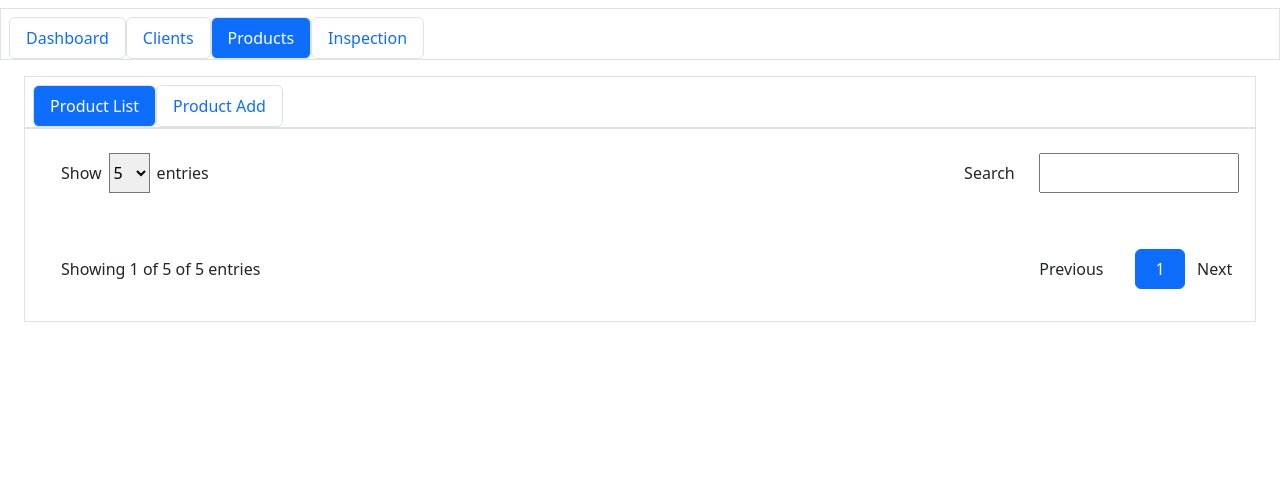
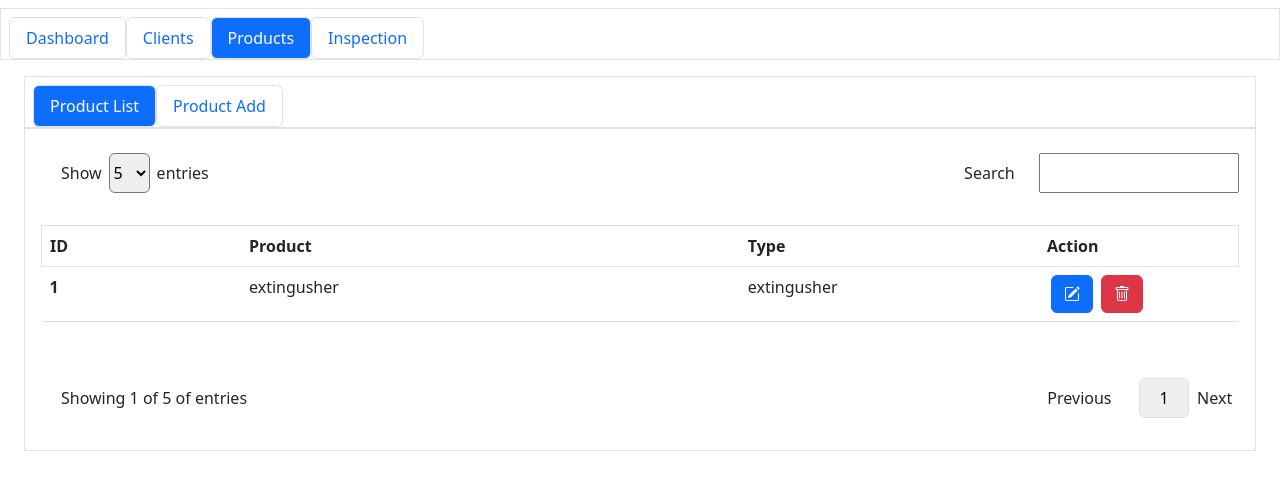
Before and after one commit to Aakash9111/Firesafety, a React (Create React App) app: page / in a window 1280 px wide. Both pictures are taken after a click on the tab "Products". Shown: the top 490 px of the page. Built offline with nearby package versions, Linux system fonts and the light colour scheme.

Commit message:
product list table

```diff
--- a/package.json
+++ b/package.json
@@ -7,6 +7,7 @@
     "@testing-library/react": "^13.4.0",
     "@testing-library/user-event": "^13.5.0",
     "bootstrap": "^5.2.3",
+    "bootstrap-icons": "^1.10.3",
     "react": "^18.2.0",
     "react-dom": "^18.2.0",
     "react-scripts": "5.0.1",
--- a/src/App.js
+++ b/src/App.js
@@ -2,7 +2,7 @@ import './App.css';
 import Tabs from "./Components/TabComponent/Tabs";
 import 'bootstrap/dist/css/bootstrap.css';
 import 'bootstrap/dist/js/bootstrap.bundle.min';
-
+import "bootstrap-icons/font/bootstrap-icons.css";
 function App() {
   return(
     <div>
--- a/src/Components/TabComponent/AllTabs/ProductList.js
+++ b/src/Components/TabComponent/AllTabs/ProductList.js
@@ -1,12 +1,20 @@
+import { useState } from "react";
 import React from "react";
+
 const List = () => {
+
+  const [entries,setEntries]= useState()
+  const changeEntries =(event)=>{
+    setEntries(event.target.value)
+  }
+
   return (
    <>
      <header className="row mx-3 py-4">
         <div className="col-lg-6">
             <div className="input-group">
             <label className="p-2" >Show</label>
-            <select className="btn-outline">
+            <select onChange={changeEntries} className="rounded btn-outline">
               <option value="5">5</option>
               <option value="10">10</option>
               <option value="15">15</option>
@@ -24,15 +32,41 @@ const List = () => {
         </div>
       </header>
 
+      <div className="mx-3 py-2">
+      <table class="table">
+        <thead>
+          <tr className="border border-grey">
+            <th className="col-lg-2" scope="col">ID</th>
+            <th className="col-lg-5" scope="col">Product</th>
+            <th className="col-lg-3" scope="col">Type</th>
+            <th className="col-lg-3" scope="col">Action</th>
+          </tr>
+        </thead>
+        <tbody>
+          <tr>
+            <th scope="row">1</th>
+            <td>extingusher</td>
+            <td>extingusher</td>
+            <td>
+              <button className="btn btn-primary mx-1" ><i class="bi bi-pencil-square"></i></button>
+              <button className="btn btn-danger mx-1"><i class="bi bi-trash"></i></button>
+            </td>
+          </tr>
+
+        </tbody>
+      </table>
+      </div>
+
+
       <footer className="row mx-3 py-4" >
               <div className="col-lg-6" >
-                <label className=" my-2 p-2">Showing 1 of 5 of 5 entries</label>
+                <label className=" my-2 p-2">Showing 1 of 5 of {entries} entries</label>
               </div>
               <div className="col-lg-6">
                <div className="row my-2">
                <label className="col p-2"></label>
                 <label className="col-sm-2 p-2">Previous</label>
-                <button className="btn btn-primary col-sm-1 mx-1">1</button>
+                <button className="border border-grey rounded col-sm-1 ">1</button>
                 <label className="col-sm-1 p-2">Next</label>
                 </div>
               </div>
```
Also changed, not shown: 1 other file (tests, documents, lock files or other folders).
